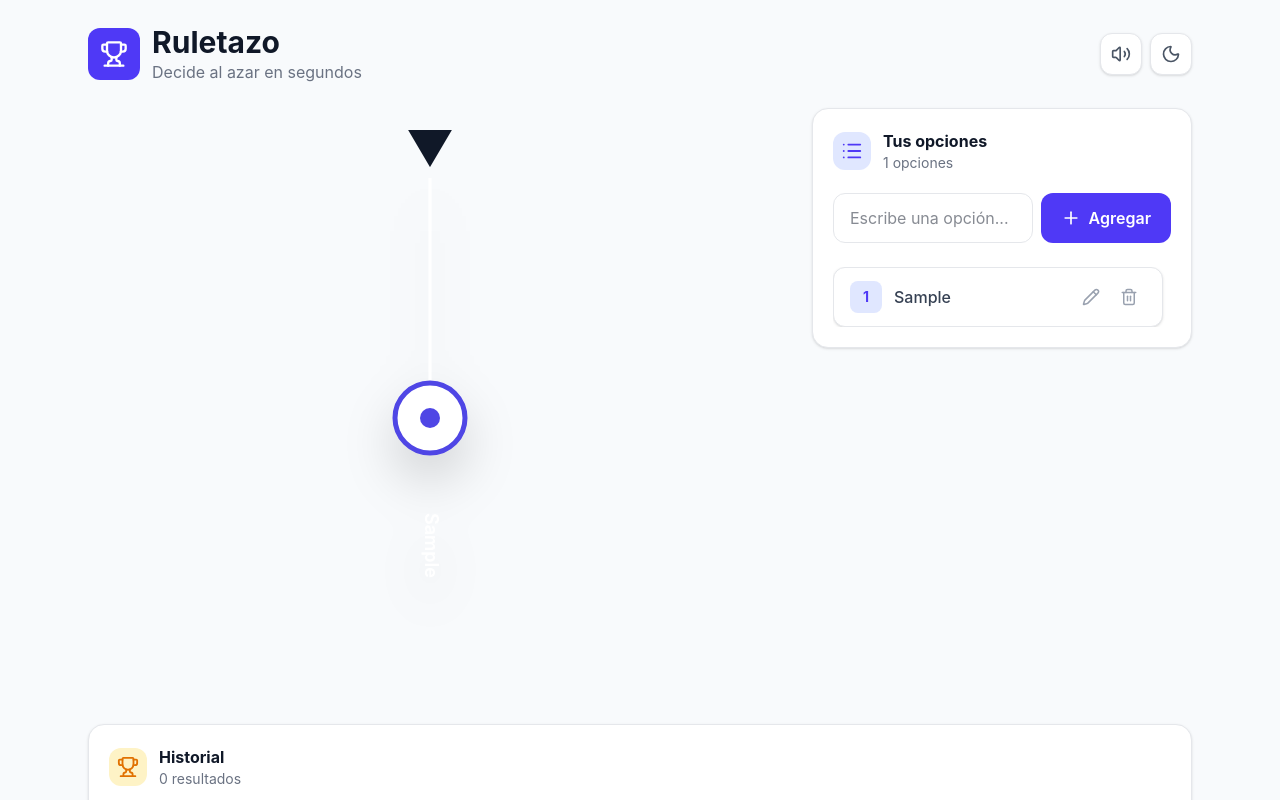
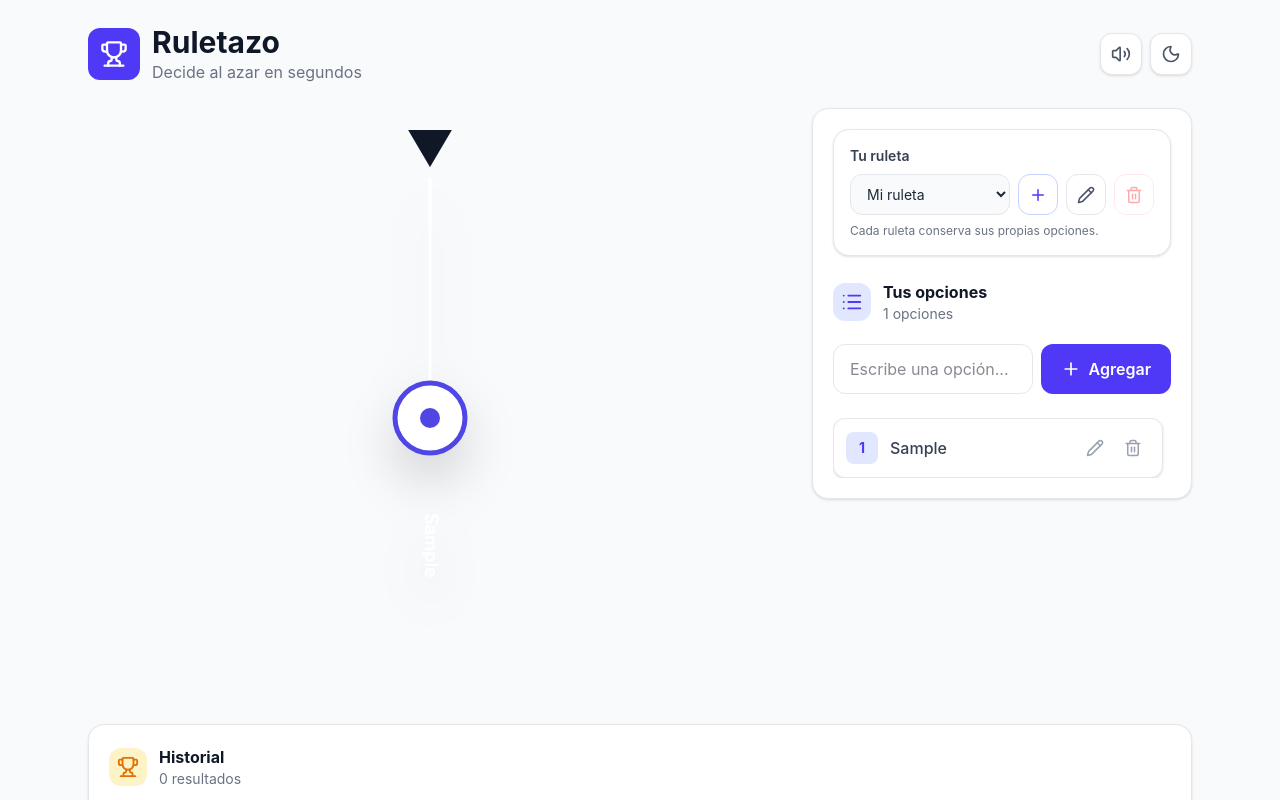
Before and after one commit to GomezDJasson/ruletazo, a React (Vite) app: page / in a window 1280 px wide. Both pictures are taken after typing "Sample" into the empty fields and a click on the button "Agregar". Shown: the top 800 px of the page. Built offline with nearby package versions, Linux system fonts and the light colour scheme.

Commit message:
feat: add independent roulettes and history

```diff
--- a/src/App.tsx
+++ b/src/App.tsx
@@ -1,9 +1,10 @@
 import { useEffect, useState } from "react";
+import { List } from "lucide-react";
 import { useLocalStorage } from "./hooks/useLocalStorage";
-import { List } from "lucide-react";
 import { useHistory } from "./hooks/useHistory";
 import { useConfetti } from "./hooks/useConfetti";
 import { useSound } from "./hooks/useSound";
+import type { Roulette } from "./types";
 import History from "./components/History";
 import WinnerModal from "./components/WinnerModal";
 import Header from "./components/Header";
@@ -11,28 +12,102 @@ import Footer from "./components/Footer";
 import Wheel from "./components/Wheel";
 import OptionForm from "./components/OptionForm";
 import OptionList from "./components/OptionList";
+import RouletteSelector from "./components/RouletteSelector";
+
+const ROULETTES_KEY = "ruletazo-roulettes";
+const SELECTED_ROULETTE_KEY = "ruletazo-selected-roulette";
+
+function getInitialRoulettes(): Roulette[] {
+try {
+const savedRoulettes = localStorage.getItem(ROULETTES_KEY);
+
+if (savedRoulettes !== null) {
+  const parsed: unknown = JSON.parse(savedRoulettes);
+
+  if (Array.isArray(parsed) && parsed.length > 0) {
+    return parsed as Roulette[];
+  }
+}
+
+// Migrar las opciones guardadas por la versión anterior.
+const savedOptions = localStorage.getItem("ruletazo-options");
+const parsedOptions: unknown = savedOptions
+  ? JSON.parse(savedOptions)
+  : [];
+
+const options = Array.isArray(parsedOptions)
+  ? parsedOptions.filter(
+      (option): option is string => typeof option === "string"
+    )
+  : [];
+
+return [
+  {
+    id: crypto.randomUUID(),
+    name: "Mi ruleta",
+    options,
+  },
+];
+
+} catch {
+return [
+{
+id: crypto.randomUUID(),
+name: "Mi ruleta",
+options: [],
+},
+];
+}
+}
 
 function App() {
-  const [options, setOptions] = useLocalStorage<string[]>(
-    "ruletazo-options",
-    [
+const [roulettes, setRoulettes] = useLocalStorage<Roulette[]>(
+ROULETTES_KEY,
+getInitialRoulettes()
+);
 
-    ]
+const [selectedRouletteId, setSelectedRouletteId] = useState(() => {
+const savedId = localStorage.getItem(SELECTED_ROULETTE_KEY);
+const initialRoulettes = getInitialRoulettes();
+
+return initialRoulettes.some((roulette) => roulette.id === savedId)
+  ? savedId!
+  : initialRoulettes[0].id;
+
+});
+
+const selectedRoulette =
+roulettes.find((roulette) => roulette.id === selectedRouletteId) ??
+roulettes[0];
+
+const options = selectedRoulette?.options ?? [];
+
+useEffect(() => {
+  if (selectedRoulette) {
+    localStorage.setItem(
+      SELECTED_ROULETTE_KEY,
+      selectedRoulette.id
     );
+  }
+}, [selectedRoulette]);
 
 // Tema
 const [darkMode, setDarkMode] = useState(() => {
 const savedTheme = localStorage.getItem("ruletazo-theme");
+
 
 if (savedTheme) {
   return savedTheme === "dark";
 }
 
 return window.matchMedia("(prefers-color-scheme: dark)").matches;
+
+
 });
 
 useEffect(() => {
 const root = document.documentElement;
+
 
 if (darkMode) {
   root.classList.add("dark");
@@ -41,31 +116,91 @@ function App() {
   root.classList.remove("dark");
   localStorage.setItem("ruletazo-theme", "light");
 }
+
+
 }, [darkMode]);
 
 const toggleDarkMode = () => {
 setDarkMode((current) => !current);
 };
 
+const updateSelectedOptions = (
+update: (currentOptions: string[]) => string[]
+) => {
+if (!selectedRoulette) return;
+
+
+setRoulettes((currentRoulettes) =>
+  currentRoulettes.map((roulette) =>
+    roulette.id === selectedRoulette.id
+      ? { ...roulette, options: update(roulette.options) }
+      : roulette
+  )
+);
+
+
+};
+
 const addOption = (option: string) => {
-    setOptions((currentOptions) => [
+updateSelectedOptions((currentOptions) => [
 ...currentOptions,
 option,
 ]);
 };
 
 const removeOption = (index: number) => {
-    setOptions((currentOptions) =>
+updateSelectedOptions((currentOptions) =>
 currentOptions.filter((_, i) => i !== index)
 );
 };
 
 const editOption = (index: number, value: string) => {
-    setOptions((currentOptions) =>
+updateSelectedOptions((currentOptions) =>
 currentOptions.map((option, i) =>
 i === index ? value : option
 )
 );
+};
+
+const createRoulette = (name: string) => {
+const newRoulette: Roulette = {
+id: crypto.randomUUID(),
+name,
+options: [],
+};
+
+
+setRoulettes((currentRoulettes) => [
+  ...currentRoulettes,
+  newRoulette,
+]);
+
+setSelectedRouletteId(newRoulette.id);
+
+
+};
+
+const renameRoulette = (id: string, name: string) => {
+setRoulettes((currentRoulettes) =>
+currentRoulettes.map((roulette) =>
+roulette.id === id ? { ...roulette, name } : roulette
+)
+);
+};
+
+const deleteRoulette = (id: string) => {
+if (roulettes.length <= 1) return;
+
+const remainingRoulettes = roulettes.filter(
+  (roulette) => roulette.id !== id
+);
+
+setRoulettes(remainingRoulettes);
+
+if (selectedRouletteId === id) {
+  setSelectedRouletteId(remainingRoulettes[0].id);
+}
+
 };
 
 const {
@@ -75,7 +210,6 @@ function App() {
 } = useHistory();
 
 const [winner, setWinner] = useState<string | null>(null);
-
 const { celebrate } = useConfetti();
 
 const {
@@ -86,11 +220,7 @@ function App() {
 playWinner,
 } = useSound();
 
-  return (
-    <div className="min-h-screen bg-slate-50 text-gray-900 transition-colors duration-300 dark:bg-black dark:text-gray-100">
-      <main className="mx-auto max-w-6xl px-4 sm:px-6">
-
-        <Header
+return ( <div className="min-h-screen bg-slate-50 text-gray-900 transition-colors duration-300 dark:bg-black dark:text-gray-100"> <main className="mx-auto max-w-6xl px-4 sm:px-6"> <Header
        darkMode={darkMode}
        onToggleTheme={toggleDarkMode}
        soundEnabled={soundEnabled}
@@ -98,18 +228,21 @@ function App() {
      />
 
     <section className="grid min-w-0 gap-10 lg:grid-cols-[minmax(0,1fr)_380px] lg:items-start">
-
       {/* Ruleta */}
-          <div>
+      <div className="min-w-0">
         <Wheel
           options={options}
           soundEnabled={soundEnabled}
           playClick={playClick}
           playTick={playTick}
           onSpinComplete={(result) => {
-                addResult(result);
+            addResult(
+              result,
+              selectedRoulette?.id,
+              selectedRoulette?.name
+            );
+
             setWinner(result);
-
             playWinner();
 
             setTimeout(() => {
@@ -119,8 +252,17 @@ function App() {
         />
       </div>
 
-          {/* Panel */}
-          <aside className="rounded-2xl border border-gray-200 bg-white p-5 shadow-sm transition-colors duration-300 dark:border-zinc-800 dark:bg-zinc-900 lg:max-h-[calc(100vh-140px)]">
+      {/* Opciones de la ruleta seleccionada */}
+      <aside className="min-w-0 rounded-2xl border border-gray-200 bg-white p-5 shadow-sm transition-colors duration-300 dark:border-zinc-800 dark:bg-zinc-900 lg:max-h-[calc(100vh-140px)]">
+
+        <RouletteSelector
+          roulettes={roulettes}
+          selectedId={selectedRoulette?.id ?? ""}
+          onSelect={setSelectedRouletteId}
+          onCreate={createRoulette}
+          onRename={renameRoulette}
+          onDelete={deleteRoulette}
+        />
 
         <div className="mb-5 flex items-center gap-3">
           <div className="rounded-xl bg-indigo-100 p-2 text-indigo-600 dark:bg-indigo-500/20 dark:text-indigo-400">
@@ -145,14 +287,24 @@ function App() {
           onRemove={removeOption}
           onEdit={editOption}
         />
-
       </aside>
-
     </section>
 
     <History
-          history={history}
-          onClear={clearHistory}
+      history={history.filter(
+        (item) =>
+          item.rouletteId === selectedRoulette?.id ||
+          (
+            !item.rouletteId &&
+            selectedRoulette?.id === roulettes[0]?.id
+          )
+      )}
+      onClear={() =>
+        clearHistory(
+          selectedRoulette?.id,
+          roulettes[0]?.id
+        )
+      }
     />
 
     <WinnerModal
@@ -161,9 +313,9 @@ function App() {
     />
 
     <Footer />
-
   </main>
 </div>
+
 );
 }
 
--- a/src/components/History.tsx
+++ b/src/components/History.tsx
@@ -70,7 +70,7 @@ export default function History({
           </p>
         </div>
       ) : (
-        <div className="space-y-2">
+        <div className="max-h-72 space-y-2 overflow-y-auto pr-2 sm:max-h-96 lg:max-h-[60vh]">
           {history.map((item, index) => (
             <div
               key={item.id}
@@ -89,6 +89,12 @@ export default function History({
                   <p className="text-xs text-gray-400 dark:text-gray-500">
                     {formatDate(item.date)}
                   </p>
+
+                  {item.rouletteName && (
+                    <p className="mt-1 truncate text-xs font-medium text-indigo-500 dark:text-indigo-400">
+                      Ruleta: {item.rouletteName}
+                    </p>
+                  )}
                 </div>
               </div>
 
--- a/src/components/OptionList.tsx
+++ b/src/components/OptionList.tsx
@@ -35,7 +35,7 @@ export default function OptionList({
   };
 
   return (
-    <div className="options-scroll mt-6 space-y-2 lg:max-h-[calc(100vh-390px)] lg:overflow-y-auto lg:pr-2">
+    <div className="options-scroll mt-6 max-h-64 space-y-2 overflow-y-auto pr-2 sm:max-h-80 lg:max-h-[calc(100vh-470px)]">
       {options.map((option, index) => (
         <div
           key={`${option}-${index}`}
@@ -80,13 +80,13 @@ export default function OptionList({
               </button>
             </div>
           ) : (
-            <div className="flex items-center justify-between px-4 py-3">
+            <div className="flex min-w-0 items-center justify-between gap-2 px-3 py-3">
               <div className="flex min-w-0 items-center gap-3">
                 <span className="flex h-8 w-8 shrink-0 items-center justify-center rounded-lg bg-indigo-100 text-sm font-bold text-indigo-600 dark:bg-indigo-500/20 dark:text-indigo-400">
                   {index + 1}
                 </span>
 
-                <span className="truncate font-medium text-gray-700 dark:text-gray-200">
+                <span className="min-w-0 flex-1 break-words font-medium text-gray-700 dark:text-gray-200">
                   {option}
                 </span>
               </div>
--- /dev/null
+++ b/src/components/RouletteSelector.tsx
@@ -0,0 +1,131 @@
+import { Plus, Pencil, Trash2 } from "lucide-react";
+import type { Roulette } from "../types";
+
+interface RouletteSelectorProps {
+roulettes: Roulette[];
+selectedId: string;
+onSelect: (id: string) => void;
+onCreate: (name: string) => void;
+onRename: (id: string, name: string) => void;
+onDelete: (id: string) => void;
+}
+
+export default function RouletteSelector({
+roulettes,
+selectedId,
+onSelect,
+onCreate,
+onRename,
+onDelete,
+}: RouletteSelectorProps) {
+const selectedRoulette = roulettes.find(
+(roulette) => roulette.id === selectedId
+);
+
+const handleCreate = () => {
+const name = window.prompt("Nombre de la nueva ruleta:");
+
+
+if (name?.trim()) {
+  onCreate(name.trim());
+}
+
+
+};
+
+const handleRename = () => {
+if (!selectedRoulette) return;
+
+
+const name = window.prompt(
+  "Nuevo nombre para la ruleta:",
+  selectedRoulette.name
+);
+
+if (name?.trim()) {
+  onRename(selectedRoulette.id, name.trim());
+}
+
+
+};
+
+const handleDelete = () => {
+if (!selectedRoulette || roulettes.length <= 1) return;
+
+
+const confirmed = window.confirm(
+  `¿Eliminar la ruleta "${selectedRoulette.name}" y sus opciones?`
+);
+
+if (confirmed) {
+  onDelete(selectedRoulette.id);
+}
+
+
+};
+
+return ( <section className="mb-6 rounded-2xl border border-gray-200 bg-white p-4 shadow-sm dark:border-zinc-800 dark:bg-zinc-900"> <label
+     htmlFor="roulette-selector"
+     className="mb-2 block text-sm font-semibold text-gray-700 dark:text-gray-200"
+   >
+Tu ruleta </label>
+
+
+  <div className="flex min-w-0 flex-wrap gap-2">
+    <select
+      id="roulette-selector"
+      value={selectedId}
+      onChange={(event) => onSelect(event.target.value)}
+      className="min-w-0 flex-1 rounded-xl border border-gray-200 bg-gray-50 px-3 py-2.5 text-sm text-gray-800 outline-none transition focus:border-indigo-500 focus:ring-2 focus:ring-indigo-500/20 dark:border-zinc-700 dark:bg-zinc-800 dark:text-gray-100"
+    >
+      {roulettes.map((roulette) => (
+        <option key={roulette.id} value={roulette.id}>
+          {roulette.name}
+        </option>
+      ))}
+    </select>
+
+    <button
+      type="button"
+      onClick={handleCreate}
+      className="rounded-xl border border-indigo-200 p-2.5 text-indigo-600 transition hover:bg-indigo-50 dark:border-indigo-500/30 dark:text-indigo-400 dark:hover:bg-indigo-500/10"
+      aria-label="Crear ruleta"
+      title="Crear ruleta"
+    >
+      <Plus size={18} />
+    </button>
+
+    <button
+      type="button"
+      onClick={handleRename}
+      disabled={!selectedRoulette}
+      className="rounded-xl border border-gray-200 p-2.5 text-gray-600 transition hover:bg-gray-50 disabled:opacity-40 dark:border-zinc-700 dark:text-gray-300 dark:hover:bg-zinc-800"
+      aria-label="Renombrar ruleta"
+      title="Renombrar ruleta"
+    >
+      <Pencil size={18} />
+    </button>
+
+    <button
+      type="button"
+      onClick={handleDelete}
+      disabled={roulettes.length <= 1}
+      className="rounded-xl border border-red-200 p-2.5 text-red-500 transition hover:bg-red-50 disabled:cursor-not-allowed disabled:opacity-40 dark:border-red-500/30 dark:hover:bg-red-500/10"
+      aria-label="Eliminar ruleta"
+      title={
+        roulettes.length <= 1
+          ? "Debes conservar al menos una ruleta"
+          : "Eliminar ruleta"
+      }
+    >
+      <Trash2 size={18} />
+    </button>
+  </div>
+
+  <p className="mt-2 text-xs text-gray-500 dark:text-gray-400">
+    Cada ruleta conserva sus propias opciones.
+  </p>
+</section>
+
+);
+}
--- a/src/hooks/useHistory.ts
+++ b/src/hooks/useHistory.ts
@@ -9,11 +9,14 @@ export function useHistory() {
     []
   );
 
-  const addResult = (option: string) => {
+  const addResult = (option: string, rouletteId?: string,
+    rouletteName?: string) => {
     const newResult: HistoryItem = {
       id: crypto.randomUUID(),
       option,
       date: new Date().toISOString(),
+      rouletteId,
+      rouletteName,
     };
 
     setHistory((currentHistory) => [
@@ -22,9 +25,26 @@ export function useHistory() {
     ].slice(0, MAX_HISTORY));
   };
 
-  const clearHistory = () => {
+  const clearHistory = (
+  rouletteId?: string,
+  legacyRouletteId?: string
+) => {
+  if (!rouletteId) {
     setHistory([]);
-  };
+    return;
+  }
+
+  setHistory((currentHistory) =>
+    currentHistory.filter(
+      (item) =>
+        item.rouletteId !== rouletteId &&
+        !(
+          !item.rouletteId &&
+          rouletteId === legacyRouletteId
+        )
+    )
+  );
+};
 
   return {
     history,
```
Lines whose indentation alone changed are shown as unchanged.
